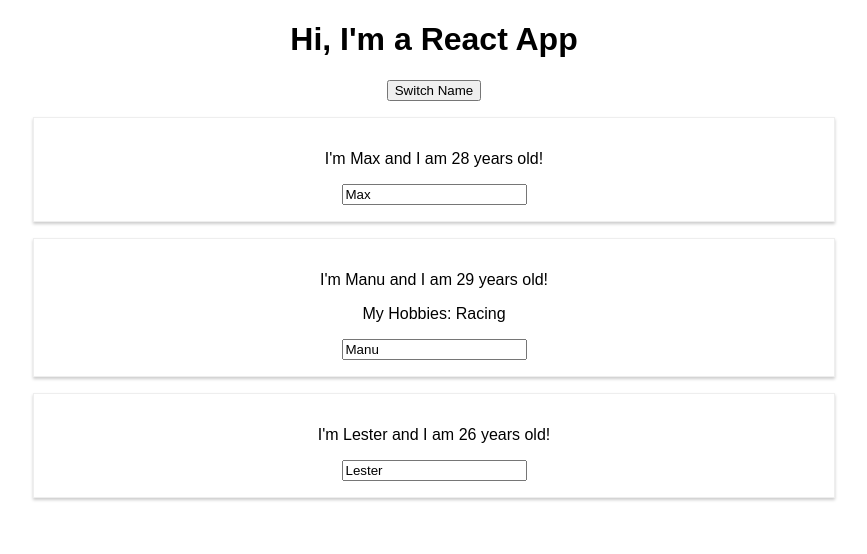
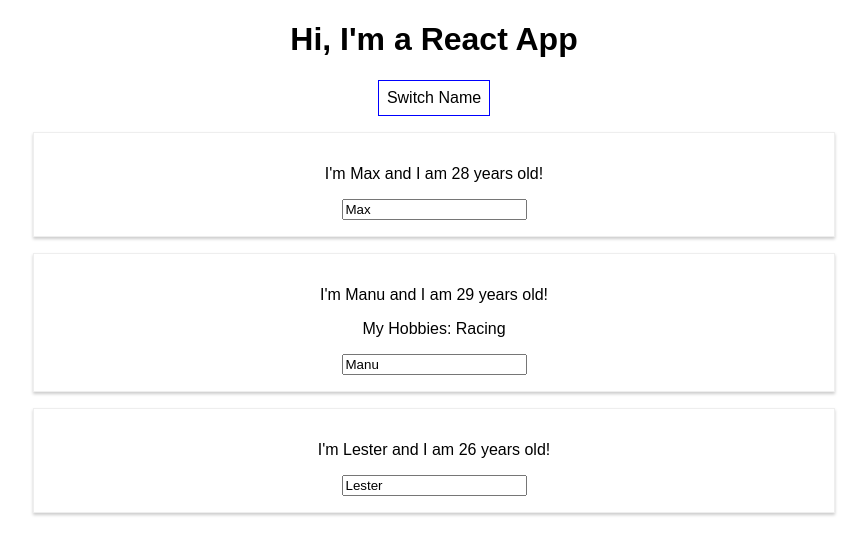
Before and after one commit to acolistro/React-Complete-Guide, a React (Create React App) app: page / in a window 1280 px wide. Shown: the top 554 px of the page, without its empty margins (206-1073 px from the left). Built offline with nearby package versions, Linux system fonts and the light colour scheme.

Commit message:
add in-line styling to target the button element

```diff
--- a/src/App.js
+++ b/src/App.js
@@ -33,10 +33,20 @@
   }
 
   render() {
+    const style = {
+      backgroundColor:'white',
+      font:'inherit',
+      border:'1px solid blue',
+      padding:'8px',
+      cursor: 'pointer'
+    };
+
     return (
       <div className="App">
         <h1>Hi, I'm a React App</h1>
-        <button onClick={() => this.handleSwitchName("Maximillian!!")}>Switch Name</button>
+        <button
+        style={style}
+        onClick={() => this.handleSwitchName("Maximillian!!")}>Switch Name</button>
         <Person
         name={this.state.persons[0].name}
         age={this.state.persons[0].age}/>
```
